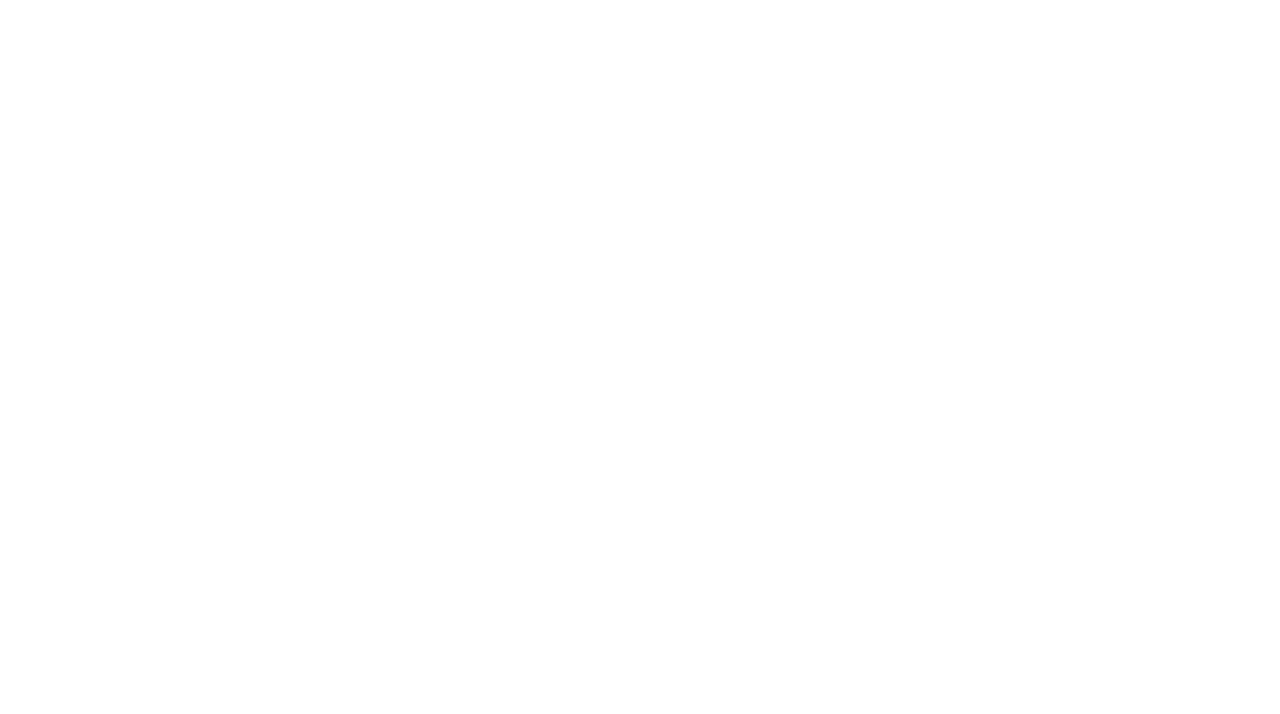
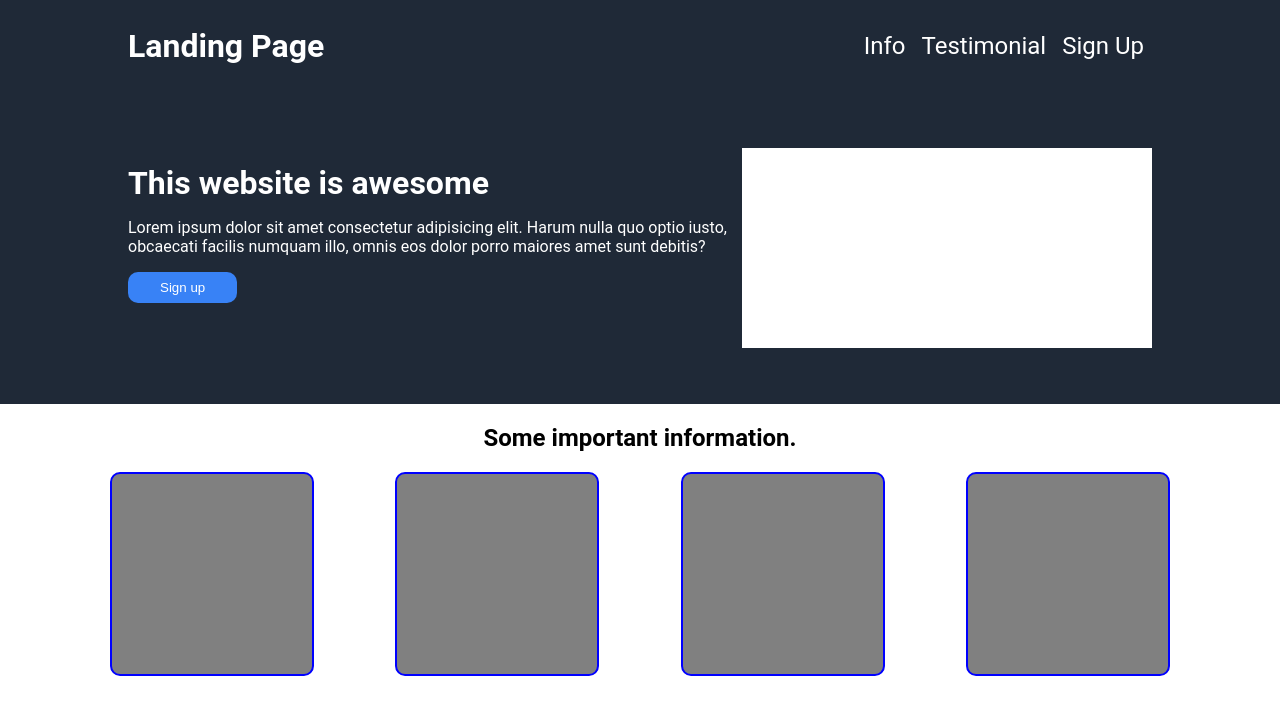
Before and after one commit to dyfi78/landing-page-project, a plain HTML site: page index.html in a window 1280 px wide. Drawn offline with Linux system fonts and the light colour scheme.

Commit message:
Made the framework with lots of divs, style some.
Made the following main divs:
header
title
info
- which contains divs for the photos
quote
signup
footer

Styled the header, title, and info divs.
Work in progress.

```diff
--- a/index.html
+++ b/index.html
@@ -1,12 +1,56 @@
 <!DOCTYPE html>
 <html lang="en">
-<head>
-    <meta charset="UTF-8">
-    <meta name="viewport" content="width=device-width, initial-scale=1.0">
-    <link rel="stylesheet" href="style.css">
+  <head>
+    <meta charset="UTF-8" />
+    <meta name="viewport" content="width=device-width, initial-scale=1.0" />
+    <link rel="stylesheet" href="style.css" />
     <title>Landing Page</title>
-</head>
-<body>
+  </head>
+  <body>
+    <div class="page">
+      <div class="header">
+        <h1>Landing Page</h1>
 
-</body>
+    <ul>
+        <li><a href="">Info</a></li>
+        <li><a href="">Testimonial</a></li>
+        <li><a href="">Sign Up</a></li>
+    </ul>
+</div>
+
+
+      <div class="title">
+        <div class="title-text">
+        <h1>This website is awesome</h1>
+        <p>Lorem ipsum dolor sit amet consectetur adipisicing elit. Harum nulla quo optio iusto, obcaecati facilis numquam illo, omnis eos dolor porro maiores amet sunt debitis?</p>
+        <button class="blue-button">Sign up</button>
+    </div>
+    <div class="title-photo">
+        <img href="">
+    </div>
+      </div>
+
+      <div class="info">
+        <h2>Some important information.</h2>
+        <div class="photos">
+            <div class="info-photo"></div>
+            <div class="info-photo"></div>
+            <div class="info-photo"></div>
+            <div class="info-photo"></div>
+        </div>
+      </div>
+
+      <div class="quote">
+
+      </div>
+
+      <div class="signup">
+
+      </div>
+
+      <div class="footer">
+
+      </div>
+    </div>
+  </body>
 </html>
--- a/style.css
+++ b/style.css
@@ -0,0 +1,97 @@
+body {
+    height: 100vh;
+    font-family: Roboto, sans-serif;
+    margin: 0;
+}
+
+.header{
+    color: white;
+    background: #1f2937;
+    display: flex;
+    justify-content: space-between;
+    align-items: center;
+    padding: 16px 10%;
+}
+
+ul {
+    list-style-type: none;
+    display: flex;
+}
+
+a {
+    margin: 8px;
+    font-size: 24px;
+    color: white;
+    text-decoration: none;
+}
+
+.title {
+    color: white;
+    background: #1f2937;
+    padding: 56px 10%;
+    display: flex;
+}
+
+.title-text {
+    padding: 16px 0;
+}
+
+.title-photo {
+    min-width: 40%;
+    min-height: 200px;
+    background: white;
+}
+
+h1 {
+    margin: 0;
+}
+
+.blue-button {
+    color: white;
+    background: #3882F6;
+    border: none;
+    padding: 8px 32px;
+    border-radius: 10px;
+}
+
+.info {
+    display: flex;
+    flex-direction: column;
+    align-items: center;
+}
+
+.photos {
+    display: flex;
+    align-items: center;
+    justify-content: center;
+    gap: 10%;
+}
+
+.info-photo {
+    min-height: 200px;
+    min-width: 200px;
+    background: gray;
+    border: 2px solid blue;
+    border-radius: 10px;
+
+}
+
+.quote {
+
+}
+
+.signup {
+
+}
+
+.footer {
+
+}
+
+.page {
+    height: 100%;
+}
+
+button {
+
+}
```
